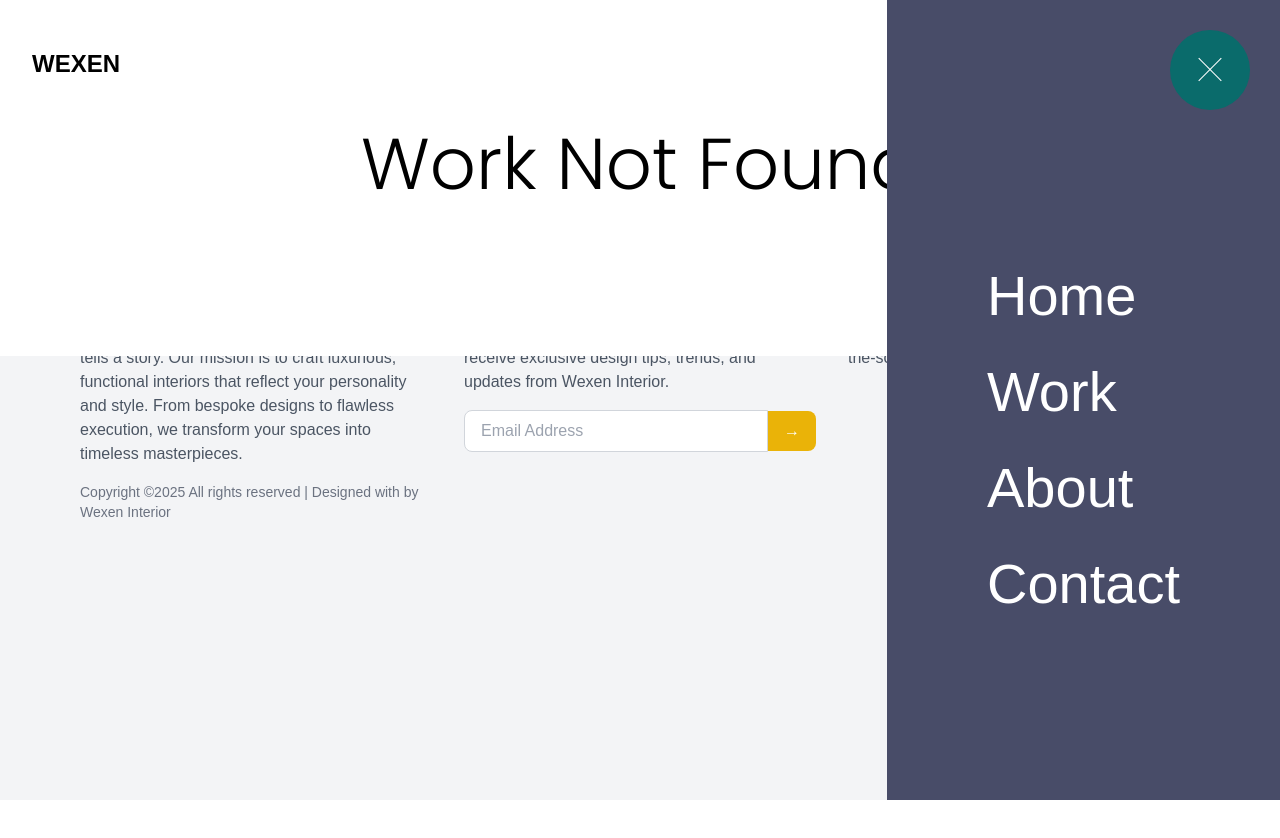
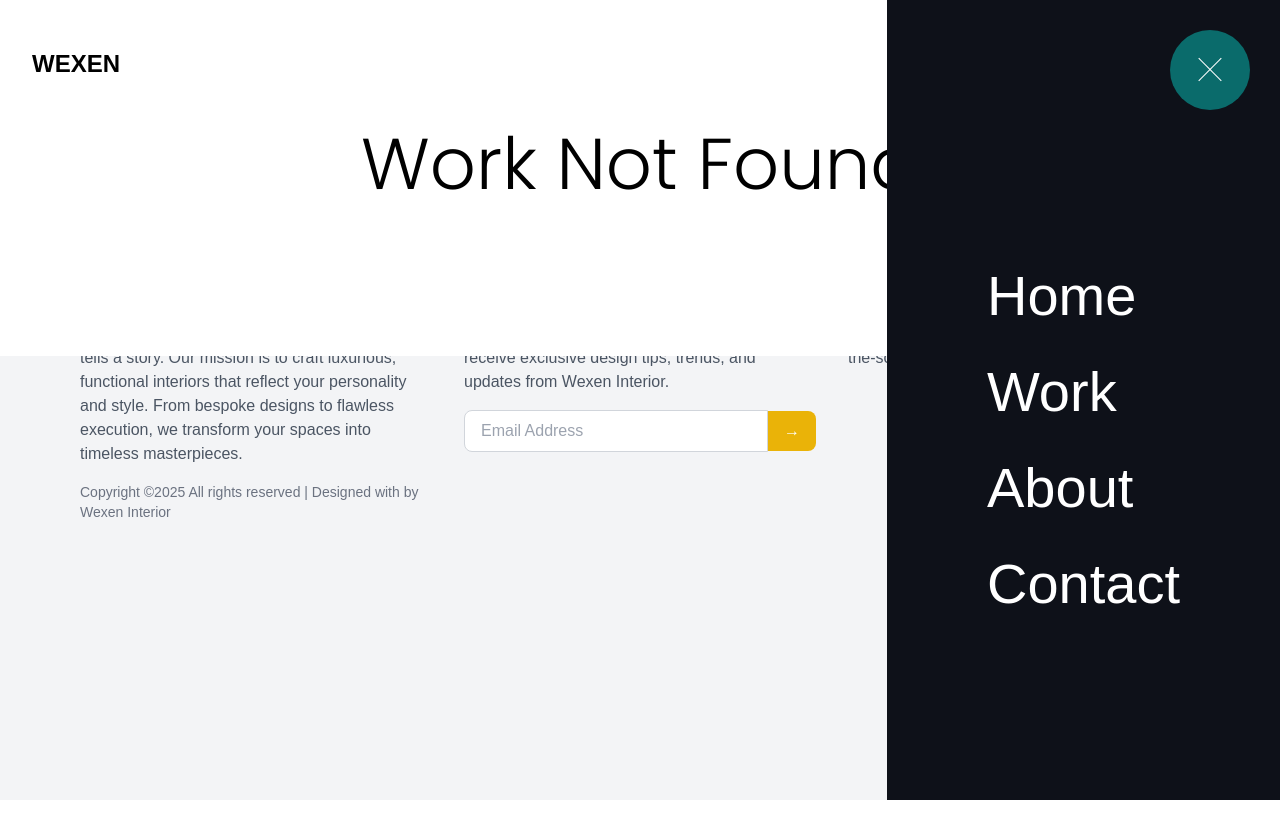
Before and after one commit to prasad-gurav/wexen-interior, a Next.js app: page /work/1 in a window 1280 px wide. Both pictures are taken after a click on the element 1210 px from the left and 70 px from the top of the page. Shown: the top 838 px of the page. Built offline with nearby package versions, Linux system fonts and the light colour scheme.

Commit message:
Navbar and header color fix.

```diff
--- a/src/app/work/[slug]/page.jsx
+++ b/src/app/work/[slug]/page.jsx
@@ -77,7 +77,7 @@ const ourWorks = [
 ];
 
 async function Page({ params }) {
-	const { slug } = params;
+	const { slug } = await params;
 
 	const work = ourWorks.find((work) => work.slug === slug);
 
--- a/src/components/header/nav/Curve/styles.module.scss
+++ b/src/components/header/nav/Curve/styles.module.scss
@@ -4,6 +4,6 @@
     left: -99px;
     width: 100px;
     height: 100%;
-    fill: rgb(72, 76, 104);
+    fill: #0e1119;
     stroke: none;
 }
--- a/src/components/header/nav/style.module.scss
+++ b/src/components/header/nav/style.module.scss
@@ -1,6 +1,6 @@
 .menu{
     height: 100vh;
-    background-color: rgb(72, 76, 104);
+    background-color: #0e1119;
     position: fixed;
     right: 0;
     top: 0;
```
